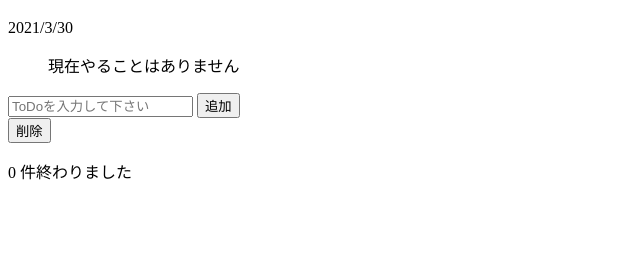
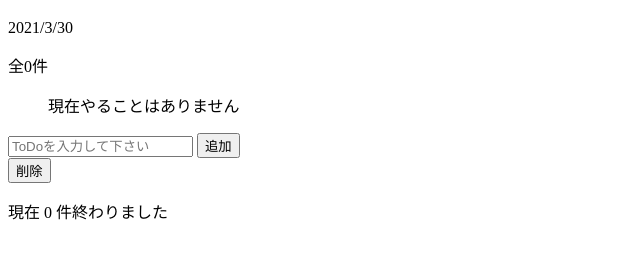
Before and after one commit to masa2205/Vue.js-ToDoList-, a website: page index.html in a window 1280 px wide. Shown: the part 61-320 px from the top of the page, without its empty margins (0-640 px from the left). Drawn offline with nearby package versions, Linux system fonts and the light colour scheme.

Commit message:
リスト数の表示

```diff
--- a/index.html
+++ b/index.html
@@ -12,6 +12,7 @@
   <div id="app" v-cloak>
     <h1>To Do List</h1>
     <p v-text="setDate"></p>
+    <p>全{{things.length}}件</p>
     <ul>
       <li v-if="things.length <= 0">現在やることはありません</li>
       <li v-else></li>
@@ -26,7 +27,7 @@
       <button type="submit">追加</button>
     </form>
       <button v-on:click="deleteTodo">削除</button>
-      <p>{{ remaining }} 件終わりました</p>
+      <p>現在 {{ remaining }} 件終わりました</p>
   </div>
   <script src="https://cdn.jsdelivr.net/npm/vue@2.6.12/dist/vue.js"></script>
   <script src="main.js"></script>
```
Also changed, not shown: README.md.
